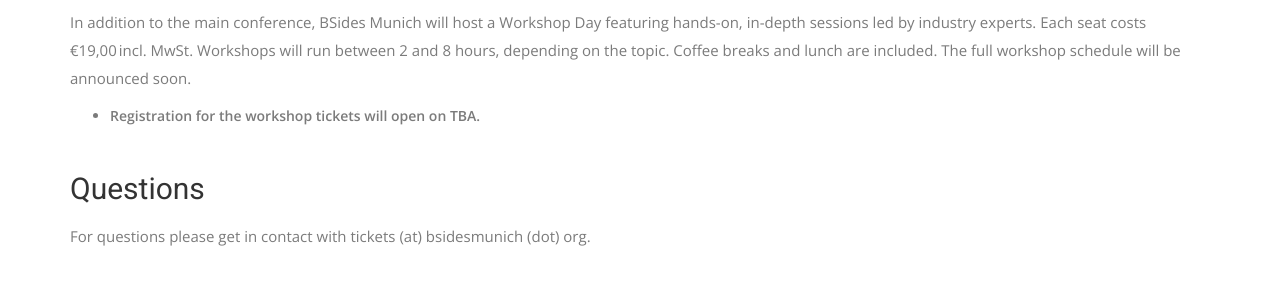
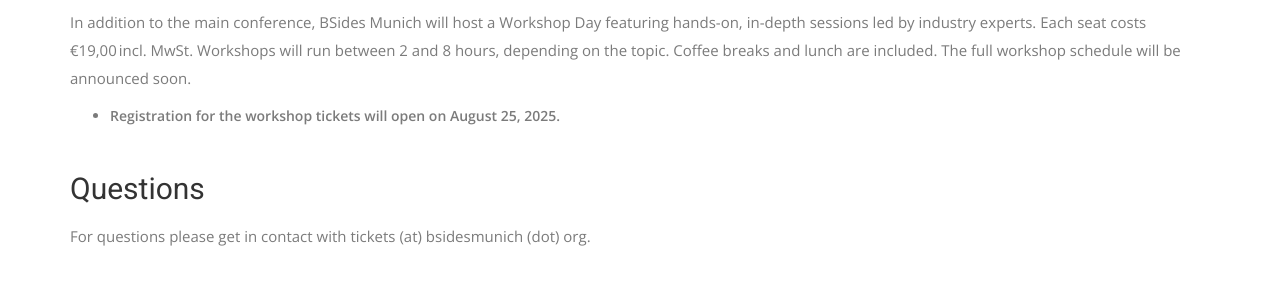
Before and after one commit to BSidesMUC/BSidesMunich2025, a Jekyll site: the page built from tickets.md, in a window 1280 px wide. Shown: the part 1500-1800 px from the top of the page. Built offline with Jekyll 4.4.1, drawn with Linux system fonts in a browser that asks for light colours; nearby versions of some CDN libraries; some web fonts are replaced.

Commit message:
Update tickets.md
Add date for workshop tickets

```diff
--- a/tickets.md
+++ b/tickets.md
@@ -24,7 +24,7 @@
 ### Workshops
 In addition to the main conference, BSides Munich will host a Workshop Day featuring hands-on, in-depth sessions led by industry experts.
 Each seat costs €19,00 incl. MwSt. Workshops will run between 2 and 8 hours, depending on the topic. Coffee breaks and lunch are included. The full workshop schedule will be announced soon.
-* **Registration for the workshop tickets will open on TBA.**
+* **Registration for the workshop tickets will open on August 25, 2025.**
 
 ## Questions
 For questions please get in contact with tickets (at) bsidesmunich (dot) org.
```
